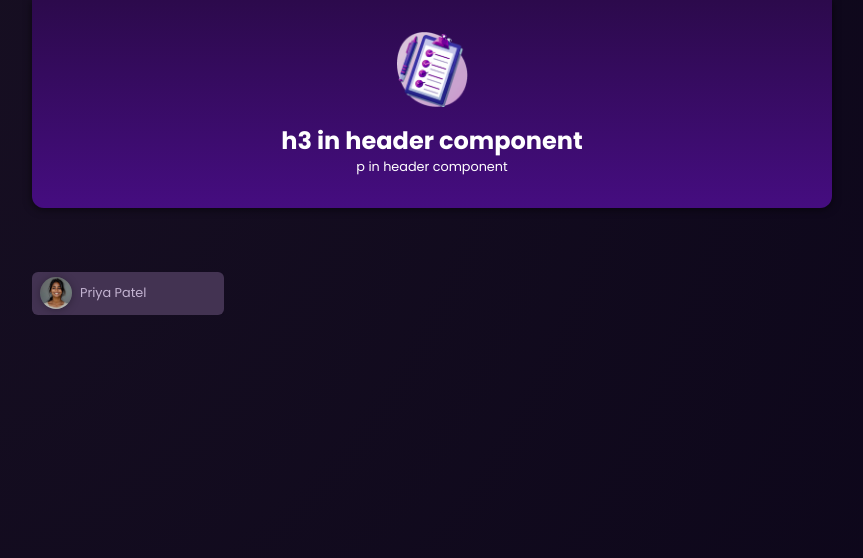
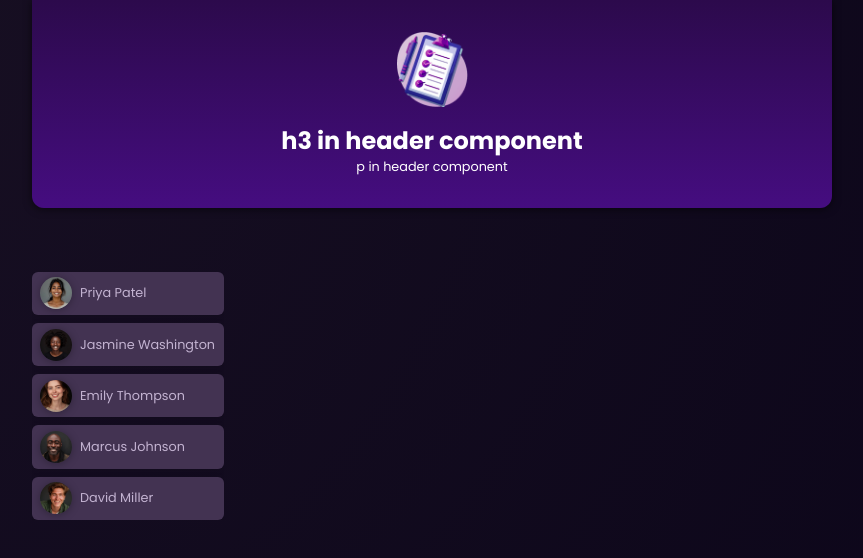
Before and after one commit to Sean-Xiao-Liu/angular101, an Angular app: page / in a window 1280 px wide. Shown: the top 558 px of the page, without its empty margins (208-1071 px from the left). Built offline with nearby package versions, Linux system fonts and the light colour scheme.

Commit message:
add reuseable user

```diff
--- a/src/app/components/app.component.html
+++ b/src/app/components/app.component.html
@@ -5,5 +5,17 @@
     <li>
       <app-user></app-user>
     </li>
+    <li>
+      <app-reuseable-user [avatar]="users[0].avatar" [name]="users[0].name" [id]="users[0].id"></app-reuseable-user>
+    </li>
+    <li>
+      <app-reuseable-user [avatar]="users[1].avatar" [name]="users[1].name" [id]="users[1].id"></app-reuseable-user>
+    </li>
+    <li>
+      <app-reuseable-user [avatar]="users[2].avatar" [name]="users[2].name" [id]="users[2].id"></app-reuseable-user>
+    </li>
+    <li>
+      <app-reuseable-user [avatar]="users[3].avatar" [name]="users[3].name" [id]="users[3].id"></app-reuseable-user>
+    </li>
   </ul>
 </main>
--- a/src/app/components/app.component.ts
+++ b/src/app/components/app.component.ts
@@ -1,6 +1,9 @@
 import { Component } from '@angular/core';
 import { HeaderComponent } from './header/header.component';
 import { UserComponent } from './user/user.component';
+import { ReuseableUserComponent } from "./reuseable-user/reuseable-user.component";
+// import the DUMMY_USERS array to use it in the app.component
+import { DUMMY_USERS } from './dummy-users';
 // @Component is a decorator that tells Angular to create a new component
 // selector is the CSS selector that identifies this component in the HTML
 // templateUrl is the HTML file that describes the UI of the component
@@ -10,10 +13,11 @@ import { UserComponent } from './user/user.component';
 
 @Component({
   selector: 'app-root',
-  imports: [HeaderComponent, UserComponent],
+  imports: [HeaderComponent, UserComponent, ReuseableUserComponent],
   templateUrl: './app.component.html',
   styleUrl: './app.component.css'
 })
 export class AppComponent {
   title = 'angular101';
+  users = DUMMY_USERS;
 }
--- /dev/null
+++ b/src/app/components/reuseable-user/reuseable-user.component.css
@@ -0,0 +1,41 @@
+div {
+    border-radius: 6px;
+    box-shadow: 0 1px 6px rgba(0, 0, 0, 0.1);
+    overflow: hidden;
+}
+
+button {
+    display: flex;
+    align-items: center;
+    gap: 0.5rem;
+    padding: 0.35rem 0.5rem;
+    background-color: #433352;
+    color: #c3b3d1;
+    border: none;
+    font: inherit;
+    cursor: pointer;
+    width: 100%;
+    min-width: 10rem;
+    text-align: left;
+}
+
+button:hover,
+button:active,
+.active {
+    background-color: #9965dd;
+    color: #150722;
+}
+
+img {
+    width: 2rem;
+    object-fit: contain;
+    border-radius: 50%;
+    box-shadow: 0 1px 8px rgba(0, 0, 0, 0.3);
+}
+
+span {
+    margin: 0;
+    padding: 0;
+    font-size: 0.8rem;
+    font-weight: normal;
+}
--- /dev/null
+++ b/src/app/components/reuseable-user/reuseable-user.component.html
@@ -0,0 +1,9 @@
+<div>
+  <!-- the event binding is used to bind the click event to the onSelectUser method -->
+  <button (click)="onSelectUser()">
+    <img [src]="imagePath" [alt]="id" />
+    <!-- <img src="assets/images/users/{{ selectedUser.avatar }}" alt="{{ selectedUser.avatar}}" />  -->
+    <!-- the binding function used here is the property binding -->
+    <span>{{ name }}</span>
+  </button>
+</div>
--- /dev/null
+++ b/src/app/components/reuseable-user/reuseable-user.component.ts
@@ -0,0 +1,25 @@
+import { Component,Input } from '@angular/core';
+
+@Component({
+  selector: 'app-reuseable-user',
+  imports: [],
+  templateUrl: './reuseable-user.component.html',
+  styleUrl: './reuseable-user.component.css'
+})
+export class ReuseableUserComponent {
+  // the input decorator is used to bind the input properties to the component
+  // need to use the ! operator to tell the compiler that the property is not null or undefined
+  // these input are coming from the app.component.html file
+  // required: true means that the property is required and must be provided when the component is used
+  @Input({required: true}) avatar!: string;
+  @Input({required: true}) name!: string;
+  @Input({required: true}) id!: string;
+
+  onSelectUser() {
+   console.log('Selected user:', this.name,'with id:', this.id);
+  }
+
+  get imagePath() {
+    return 'assets/images/users/' + this.avatar;
+  }
+}
--- a/src/app/components/user/user.component.ts
+++ b/src/app/components/user/user.component.ts
@@ -26,6 +26,7 @@ export class UserComponent {
     // const randomIndex = this.getRandomIndex;
     this.randomIndex = this.getRandomIndex;
     // update the selectedUser signal with the new random index
+    // have to use the set method to update the signal
     this.selectedUser.set(DUMMY_USERS[this.randomIndex]);
     // the reason to call this.selectedUser() is because the signal is a function
     console.log('Selected user:', this.selectedUser().name);
```
Also changed, not shown: 1 other file (tests, documents, lock files or other folders).
